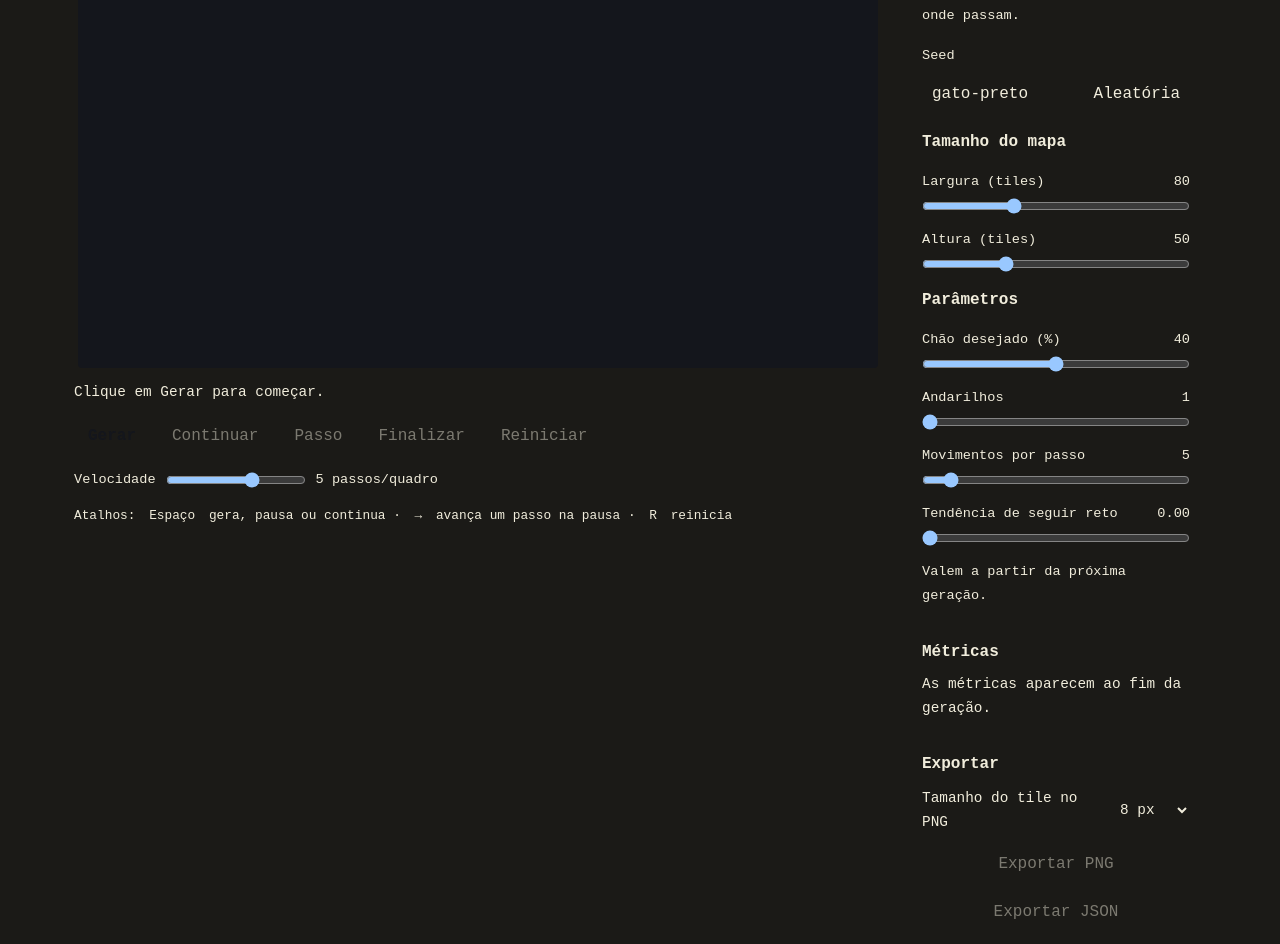
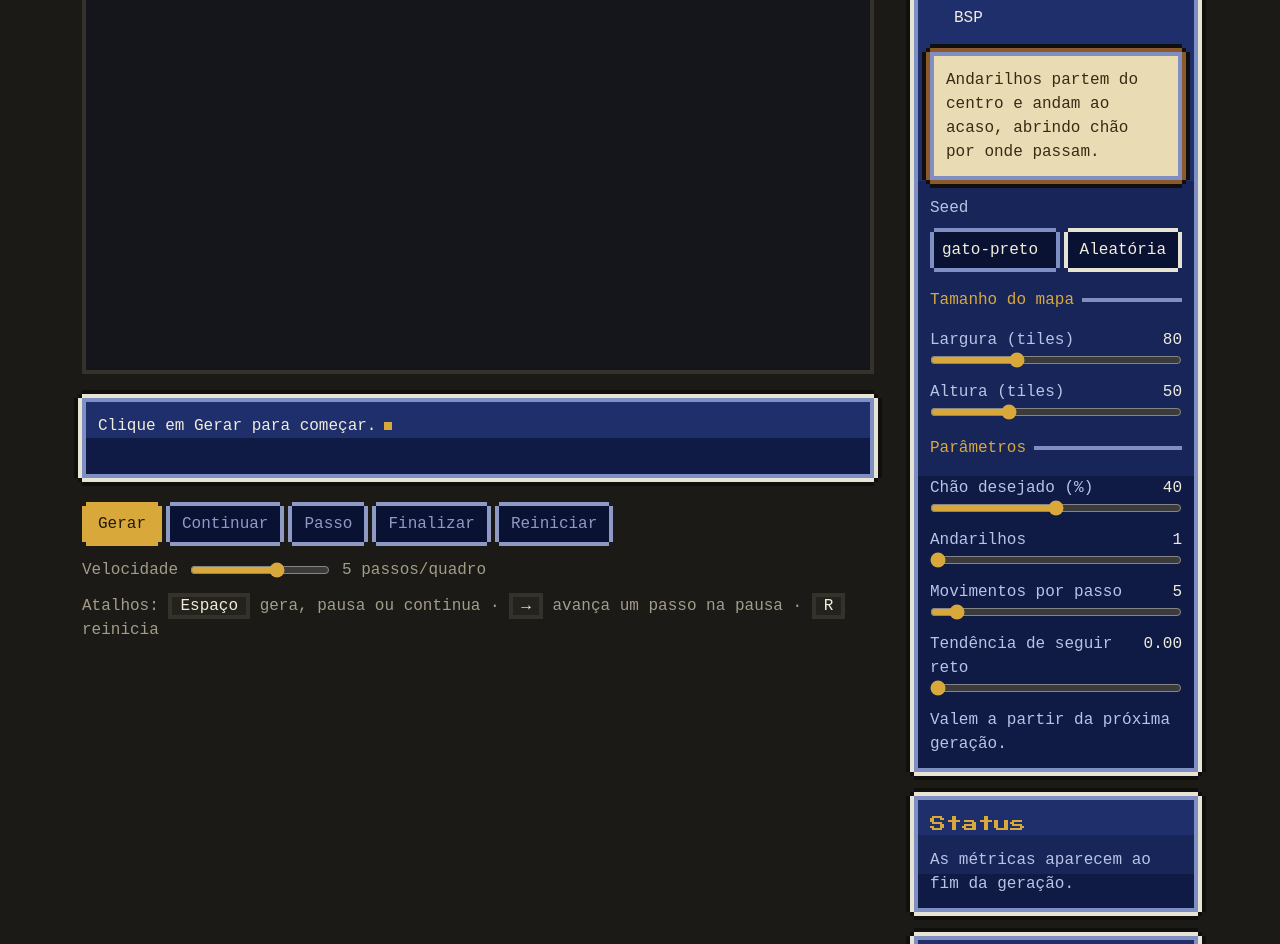
Before and after one commit to Hayversong/DunGenLab, a React (Vite) app: page / in a window 1280 px wide. Shown: the part 228-1172 px from the top of the page. Built offline with nearby package versions, Linux system fonts and the light colour scheme; a web font is replaced by a local one.

Commit message:
feat(ui): aplica os componentes retro aos paineis existentes

```diff
--- a/src/App.module.css
+++ b/src/App.module.css
@@ -9,14 +9,12 @@
 }
 
 .header h1 {
-  margin: 0;
-  font-size: 1.6rem;
-  letter-spacing: 0.02em;
+  color: var(--gold);
 }
 
 .header p {
-  margin: 4px 0 0;
-  color: var(--text-muted);
+  margin: var(--space-1) 0 0;
+  color: var(--text-stone);
 }
 
 .layout {
@@ -29,26 +27,17 @@
 .stage {
   display: flex;
   flex-direction: column;
-  gap: 12px;
+  gap: var(--space-6);
   min-width: 0;
-}
-
-.stepText {
-  margin: 0;
-  min-height: 1.5em;
-  font-size: 0.9rem;
-  color: var(--text-muted);
-  font-variant-numeric: tabular-nums;
+  padding: var(--frame);
 }
 
 .panel {
   display: flex;
   flex-direction: column;
-  gap: 16px;
-  padding: 16px;
-  background: var(--surface);
-  border: 1px solid var(--border);
-  border-radius: 6px;
+  gap: var(--space-6);
+  /* Espaço para as molduras, que são desenhadas para fora das janelas. */
+  padding: var(--frame);
 }
 
 /* Em tela estreita o painel desce para baixo do mapa e ocupa a largura toda. */
--- a/src/App.tsx
+++ b/src/App.tsx
@@ -5,6 +5,8 @@ import { ExportPanel } from "./components/ExportPanel";
 import { MapCanvas } from "./components/MapCanvas";
 import { MetricsPanel } from "./components/MetricsPanel";
 import { PlaybackBar } from "./components/PlaybackBar";
+import { DialogBox } from "./components/ui/DialogBox";
+import { Window } from "./components/ui/Window";
 import { DEFAULT_MAP_HEIGHT, DEFAULT_MAP_WIDTH } from "./core/constants";
 import { exportFileName, fromJSON, toJSON } from "./core/export";
 import { generators, getGenerator } from "./core/generators";
@@ -161,7 +163,7 @@ function App() {
   return (
     <div className={styles.app}>
       <header className={styles.header}>
-        <h1>DunGenLab</h1>
+        <h1 className="px-title">DunGenLab</h1>
         <p>Geração procedural de masmorras, passo a passo</p>
       </header>
 
@@ -172,15 +174,16 @@ function App() {
             highlight={generation.lastStep?.highlight}
             version={generation.version}
           />
-          {/* Durante a animação o texto muda dezenas de vezes por segundo;
-              um leitor de tela só é avisado quando ela para. */}
-          <p
-            className={styles.stepText}
-            role="status"
-            aria-live={generation.status === "running" ? "off" : "polite"}
-          >
-            {generation.lastStep?.description ?? STATUS_TEXT[generation.status]}
-          </p>
+          {/* Durante a animação o texto muda dezenas de vezes por segundo:
+              aparece direto, sem o efeito de digitação, e um leitor de tela
+              só é avisado quando ela para. */}
+          <DialogBox
+            text={
+              generation.lastStep?.description ?? STATUS_TEXT[generation.status]
+            }
+            instant={generation.status === "running"}
+            live={generation.status === "running" ? "off" : "polite"}
+          />
           <PlaybackBar
             status={generation.status}
             speed={generation.speed}
@@ -195,6 +198,7 @@ function App() {
         </section>
 
         <aside className={styles.panel} aria-label="Controles">
+          <Window title="Comandos">
             <ControlPanel
               generators={generators}
               generator={generator}
@@ -207,14 +211,18 @@ function App() {
               onRandomSeed={() => setSeed(randomSeed())}
               onSizeChange={handleSizeChange}
             />
+          </Window>
 
+          <Window title="Status">
             <MetricsPanel
               metrics={generation.metrics}
               roomCount={generation.lastStep?.roomCount ?? null}
               elapsedMs={generation.elapsedMs}
               imported={generation.imported}
             />
+          </Window>
 
+          <Window title="Arquivo">
             <ExportPanel
               canExport={exportable !== null}
               error={exportError}
@@ -222,6 +230,7 @@ function App() {
               onExportJson={handleExportJson}
               onImportJson={handleImportJson}
             />
+          </Window>
         </aside>
       </main>
     </div>
--- a/src/components/ControlPanel.module.css
+++ b/src/components/ControlPanel.module.css
@@ -1,67 +1,57 @@
 .panel {
   display: flex;
   flex-direction: column;
-  gap: 16px;
+  gap: var(--space-4);
 }
 
 .field {
   display: flex;
   flex-direction: column;
-  gap: 6px;
+  gap: var(--space-2);
 }
 
 .field label {
-  font-size: 0.85rem;
-  color: var(--text-muted);
-}
-
-.field input,
-.field select,
-.field button {
-  padding: 8px 10px;
-  font: inherit;
-  color: var(--text);
-  background: var(--bg);
-  border: 1px solid var(--border);
-  border-radius: 4px;
-}
-
-.field button {
-  cursor: pointer;
-}
-
-.field button:hover {
-  border-color: var(--text-muted);
+  color: var(--text-soft);
 }
 
 .description,
 .hint {
   margin: 0;
-  font-size: 0.85rem;
-  color: var(--text-muted);
+}
+
+.hint {
+  color: var(--text-soft);
 }
 
 .seedRow {
   display: flex;
-  gap: 8px;
+  gap: var(--space-3);
+  /* Espaço para a borda em degraus do campo e do botão. */
+  padding: var(--frame-sm);
 }
 
 .seedRow input {
   flex: 1;
   min-width: 0;
+  min-height: 36px;
+  padding: var(--space-1) var(--space-2);
+  color: var(--text);
+  background: var(--win-track);
+  border: 0;
+  --frame-light: var(--win-inner);
 }
 
 .params {
   display: flex;
   flex-direction: column;
-  gap: 14px;
+  gap: var(--space-3);
   margin: 0;
-  padding: 16px 0 0;
+  padding: var(--space-4) 0 0;
   border: 0;
-  border-top: 1px solid var(--border);
+  border-top: 4px solid var(--win-inner);
 }
 
 .params legend {
-  padding: 0;
-  font-weight: 600;
+  padding: 0 var(--space-2) 0 0;
+  color: var(--gold);
 }
--- a/src/components/ControlPanel.tsx
+++ b/src/components/ControlPanel.tsx
@@ -6,6 +6,9 @@ import {
 } from "../core/constants";
 import type { GenParams, MapGenerator, ParamDef } from "../core/types";
 import { ParamField } from "./ParamField";
+import { Button } from "./ui/Button";
+import { MenuList } from "./ui/MenuList";
+import { Window } from "./ui/Window";
 import styles from "./ControlPanel.module.css";
 
 export interface MapSize {
@@ -60,36 +63,32 @@ export function ControlPanel({
 }: ControlPanelProps) {
   return (
     <div className={styles.panel}>
-      <div className={styles.field}>
-        <label htmlFor="algorithm">Algoritmo</label>
-        <select
-          id="algorithm"
-          value={generator.id}
-          onChange={(event) => onGeneratorChange(event.target.value)}
-        >
-          {generators.map((item) => (
-            <option key={item.id} value={item.id}>
-              {item.name}
-            </option>
-          ))}
-        </select>
+      <MenuList
+        label="Algoritmo"
+        options={generators.map((item) => ({
+          value: item.id,
+          label: item.name,
+        }))}
+        value={generator.id}
+        onChange={onGeneratorChange}
+      />
+      <Window variant="parchment">
         <p className={styles.description}>{generator.description}</p>
-      </div>
+      </Window>
 
       <div className={styles.field}>
         <label htmlFor="seed">Seed</label>
         <div className={styles.seedRow}>
           <input
             id="seed"
+            className="px-frame-sm"
             type="text"
             value={seed}
             onChange={(event) => onSeedChange(event.target.value)}
             spellCheck={false}
             autoComplete="off"
           />
-          <button type="button" onClick={onRandomSeed}>
-            Aleatória
-          </button>
+          <Button onClick={onRandomSeed}>Aleatória</Button>
         </div>
       </div>
 
--- a/src/components/ExportPanel.module.css
+++ b/src/components/ExportPanel.module.css
@@ -1,67 +1,47 @@
 .export {
   display: flex;
   flex-direction: column;
-  gap: 10px;
-  padding-top: 16px;
-  border-top: 1px solid var(--border);
-}
-
-.export h2 {
-  margin: 0;
-  font-size: 1rem;
+  gap: var(--space-3);
 }
 
 .row {
   display: flex;
-  gap: 12px;
+  gap: var(--space-3);
   align-items: center;
   justify-content: space-between;
-  font-size: 0.9rem;
-  color: var(--text-muted);
+  padding: var(--frame-sm);
+  color: var(--text-soft);
+}
+
+.row select {
+  min-height: 36px;
+  padding: var(--space-1) var(--space-2);
+  color: var(--text);
+  background: var(--win-track);
+  border: 0;
+  --frame-light: var(--win-inner);
 }
 
 .buttons {
   display: flex;
   flex-wrap: wrap;
-  gap: 8px;
-}
-
-.row select,
-.buttons button {
-  padding: 8px 10px;
-  font: inherit;
-  color: var(--text);
-  background: var(--bg);
-  border: 1px solid var(--border);
-  border-radius: 4px;
+  gap: var(--space-3);
+  padding: var(--frame-sm);
 }
 
 .buttons button {
   flex: 1;
   white-space: nowrap;
-  cursor: pointer;
-}
-
-.buttons button:hover:not(:disabled) {
-  border-color: var(--text-muted);
-}
-
-.buttons button:disabled {
-  opacity: 0.45;
-  cursor: not-allowed;
 }
 
 .hint {
   margin: 0;
-  font-size: 0.8rem;
-  color: var(--text-muted);
+  color: var(--text-soft);
 }
 
 .error {
   margin: 0;
-  padding: 8px 10px;
-  font-size: 0.85rem;
+  padding: var(--space-2);
   color: var(--text);
-  border: 1px solid var(--accent);
-  border-radius: 4px;
+  background: var(--error-bg);
 }
--- a/src/components/ExportPanel.tsx
+++ b/src/components/ExportPanel.tsx
@@ -1,6 +1,7 @@
 import { useRef, useState } from "react";
 import { PNG_TILE_SIZES } from "../render/pngExport";
 import type { PngTileSize } from "../render/pngExport";
+import { Button } from "./ui/Button";
 import styles from "./ExportPanel.module.css";
 
 interface ExportPanelProps {
@@ -24,13 +25,12 @@ export function ExportPanel({
   const [tileSize, setTileSize] = useState<PngTileSize>(DEFAULT_TILE_SIZE);
 
   return (
-    <section className={styles.export} aria-labelledby="export-title">
-      <h2 id="export-title">Exportar</h2>
-
+    <div className={styles.export}>
       <div className={styles.row}>
         <label htmlFor="png-tile-size">Tamanho do tile no PNG</label>
         <select
           id="png-tile-size"
+          className="px-frame-sm"
           value={tileSize}
           onChange={(event) => {
             const chosen = PNG_TILE_SIZES.find(
@@ -48,16 +48,12 @@ export function ExportPanel({
       </div>
 
       <div className={styles.buttons}>
-        <button
-          type="button"
-          onClick={() => onExportPng(tileSize)}
-          disabled={!canExport}
-        >
+        <Button onClick={() => onExportPng(tileSize)} disabled={!canExport}>
           Exportar PNG
-        </button>
-        <button type="button" onClick={onExportJson} disabled={!canExport}>
+        </Button>
+        <Button onClick={onExportJson} disabled={!canExport}>
           Exportar JSON
-        </button>
+        </Button>
       </div>
 
       {!canExport && (
@@ -67,9 +63,9 @@ export function ExportPanel({
       )}
 
       <div className={styles.buttons}>
-        <button type="button" onClick={() => fileInputRef.current?.click()}>
+        <Button onClick={() => fileInputRef.current?.click()}>
           Importar JSON
-        </button>
+        </Button>
         {/* O campo de arquivo do navegador não aceita estilo; fica escondido
             e o botão acima abre a janela de escolha por ele. */}
         <input
@@ -92,6 +88,6 @@ export function ExportPanel({
           {error}
         </p>
       )}
-    </section>
+    </div>
   );
 }
--- a/src/components/MapCanvas.module.css
+++ b/src/components/MapCanvas.module.css
@@ -6,6 +6,5 @@
   height: auto;
   /* Se o CSS precisar encolher o canvas, mantém os pixels duros. */
   image-rendering: pixelated;
-  border: 1px solid var(--border);
-  border-radius: 4px;
+  border: 4px solid var(--stone-700);
 }
--- a/src/components/MetricsPanel.module.css
+++ b/src/components/MetricsPanel.module.css
@@ -1,35 +1,24 @@
 .metrics {
-  padding-top: 16px;
-  border-top: 1px solid var(--border);
-}
-
-.metrics h2 {
-  margin: 0 0 8px;
-  font-size: 1rem;
+  display: flex;
+  flex-direction: column;
+  gap: var(--space-3);
 }
 
 .empty,
 .hint {
   margin: 0;
-  font-size: 0.9rem;
-  color: var(--text-muted);
-}
-
-.hint {
-  margin-top: 8px;
-  font-size: 0.8rem;
+  color: var(--text-soft);
 }
 
 .list {
   display: grid;
   grid-template-columns: 1fr auto;
-  gap: 6px 12px;
+  gap: var(--space-1) var(--space-3);
   margin: 0;
-  font-size: 0.9rem;
 }
 
 .list dt {
-  color: var(--text-muted);
+  color: var(--text-soft);
 }
 
 .list dd {
--- a/src/components/MetricsPanel.tsx
+++ b/src/components/MetricsPanel.tsx
@@ -1,4 +1,5 @@
 import type { MapMetrics } from "../core/metrics";
+import { StatBar } from "./ui/StatBar";
 import styles from "./MetricsPanel.module.css";
 
 interface MetricsPanelProps {
@@ -24,22 +25,27 @@ export function MetricsPanel({
   imported,
 }: MetricsPanelProps) {
   return (
-    <section className={styles.metrics} aria-labelledby="metrics-title">
-      <h2 id="metrics-title">Métricas</h2>
-
+    <div className={styles.metrics}>
       {metrics === null ? (
         <p className={styles.empty}>As métricas aparecem ao fim da geração.</p>
       ) : (
         <>
+          <StatBar
+            label="Chão"
+            value={metrics.floorPercent}
+            max={100}
+            text={`${decimal.format(metrics.floorPercent)}%`}
+          />
+          <StatBar
+            label="Maior região"
+            value={metrics.largestRegionPercent}
+            max={100}
+            text={`${decimal.format(metrics.largestRegionPercent)}% do chão`}
+            tone="green"
+          />
           <dl className={styles.list}>
-            <dt>Chão</dt>
-            <dd>{decimal.format(metrics.floorPercent)}%</dd>
-
             <dt>Regiões conectadas</dt>
             <dd>{metrics.regionCount}</dd>
-
-            <dt>Maior região</dt>
-            <dd>{decimal.format(metrics.largestRegionPercent)}% do chão</dd>
 
             {roomCount !== null && (
               <>
@@ -64,6 +70,6 @@ export function MetricsPanel({
           )}
         </>
       )}
-    </section>
+    </div>
   );
 }
--- a/src/components/ParamField.module.css
+++ b/src/components/ParamField.module.css
@@ -1,17 +1,15 @@
 .field {
   display: grid;
   grid-template-columns: 1fr auto;
-  gap: 4px 8px;
+  gap: 0 var(--space-2);
   align-items: baseline;
 }
 
 .field label {
-  font-size: 0.85rem;
-  color: var(--text-muted);
+  color: var(--text-soft);
 }
 
 .field output {
-  font-size: 0.85rem;
   font-variant-numeric: tabular-nums;
 }
 
@@ -19,5 +17,5 @@
   grid-column: 1 / -1;
   width: 100%;
   margin: 0;
-  accent-color: var(--accent);
+  accent-color: var(--gold);
 }
--- a/src/components/PlaybackBar.module.css
+++ b/src/components/PlaybackBar.module.css
@@ -1,7 +1,7 @@
 .bar {
   display: flex;
   flex-wrap: wrap;
-  gap: 12px 24px;
+  gap: var(--space-3) var(--space-6);
   align-items: center;
   justify-content: space-between;
 }
@@ -9,53 +9,41 @@
 .buttons {
   display: flex;
   flex-wrap: wrap;
-  gap: 8px;
-}
-
-.buttons button {
-  padding: 8px 14px;
-  font: inherit;
-  color: var(--text);
-  background: var(--surface);
-  border: 1px solid var(--border);
-  border-radius: 4px;
-  cursor: pointer;
-}
-
-.buttons button:hover:not(:disabled) {
-  border-color: var(--text-muted);
-}
-
-.buttons button:disabled {
-  opacity: 0.45;
-  cursor: not-allowed;
-}
-
-.buttons .primary {
-  color: #14161c;
-  font-weight: 600;
-  background: var(--accent);
-  border-color: var(--accent);
+  gap: var(--space-3);
+  padding: var(--frame-sm);
 }
 
 .speed {
   display: flex;
   flex-wrap: wrap;
-  gap: 4px 10px;
+  gap: var(--space-1) var(--space-3);
   align-items: center;
-  font-size: 0.85rem;
-  color: var(--text-muted);
+  color: var(--text-stone);
 }
 
 .speed input {
   width: 140px;
   margin: 0;
-  accent-color: var(--accent);
+  accent-color: var(--gold);
 }
 
 .speed output {
-  min-width: 13em;
+  min-width: 14em;
   font-variant-numeric: tabular-nums;
+}
+
+.shortcuts {
+  flex-basis: 100%;
+  margin: 0;
+  color: var(--text-stone);
+}
+
+.shortcuts kbd {
+  padding: 0 var(--space-2);
+  font: inherit;
+  color: var(--text);
+  background: var(--stone-800);
+  border: 4px solid var(--stone-700);
 }
 
 @media (max-width: 520px) {
@@ -66,7 +54,7 @@
 
   .buttons button {
     flex: 1 1 30%;
-    min-height: 44px;
+    min-height: var(--touch);
   }
 
   .speed {
@@ -83,19 +71,3 @@
     flex-basis: 100%;
   }
 }
-
-.shortcuts {
-  flex-basis: 100%;
-  margin: 0;
-  font-size: 0.8rem;
-  color: var(--text-muted);
-}
-
-.shortcuts kbd {
-  padding: 1px 6px;
-  font: inherit;
-  color: var(--text);
-  background: var(--surface);
-  border: 1px solid var(--border);
-  border-radius: 4px;
-}
--- a/src/components/PlaybackBar.tsx
+++ b/src/components/PlaybackBar.tsx
@@ -1,5 +1,6 @@
 import type { GenerationStatus } from "../hooks/useGeneration";
 import { SPEED_LEVELS } from "../hooks/useGeneration";
+import { Button } from "./ui/Button";
 import styles from "./PlaybackBar.module.css";
 
 interface PlaybackBarProps {
@@ -48,38 +49,35 @@ export function PlaybackBar({
   return (
     <div className={styles.bar}>
       <div className={styles.buttons}>
-        <button type="button" className={styles.primary} onClick={onGenerate}>
+        <Button variant="primary" onClick={onGenerate}>
           Gerar
-        </button>
-        <button
-          type="button"
+        </Button>
+        <Button
           onClick={status === "running" ? onPause : onResume}
           disabled={!inProgress}
           aria-keyshortcuts="Space"
         >
           {status === "running" ? "Pausar" : "Continuar"}
-        </button>
+        </Button>
         {/* Com a animação rodando, o passo manual não faria diferença: é
             preciso pausar antes. */}
-        <button
-          type="button"
+        <Button
           onClick={onStep}
           disabled={status !== "paused"}
           aria-keyshortcuts="ArrowRight"
         >
           Passo
-        </button>
-        <button type="button" onClick={onFinish} disabled={!inProgress}>
+        </Button>
+        <Button onClick={onFinish} disabled={!inProgress}>
           Finalizar
-        </button>
-        <button
-          type="button"
+        </Button>
+        <Button
           onClick={onReset}
           disabled={status === "idle"}
           aria-keyshortcuts="R"
         >
           Reiniciar
-        </button>
+        </Button>
       </div>
 
       <div className={styles.speed}>
```
Lines whose indentation alone changed are shown as unchanged.
